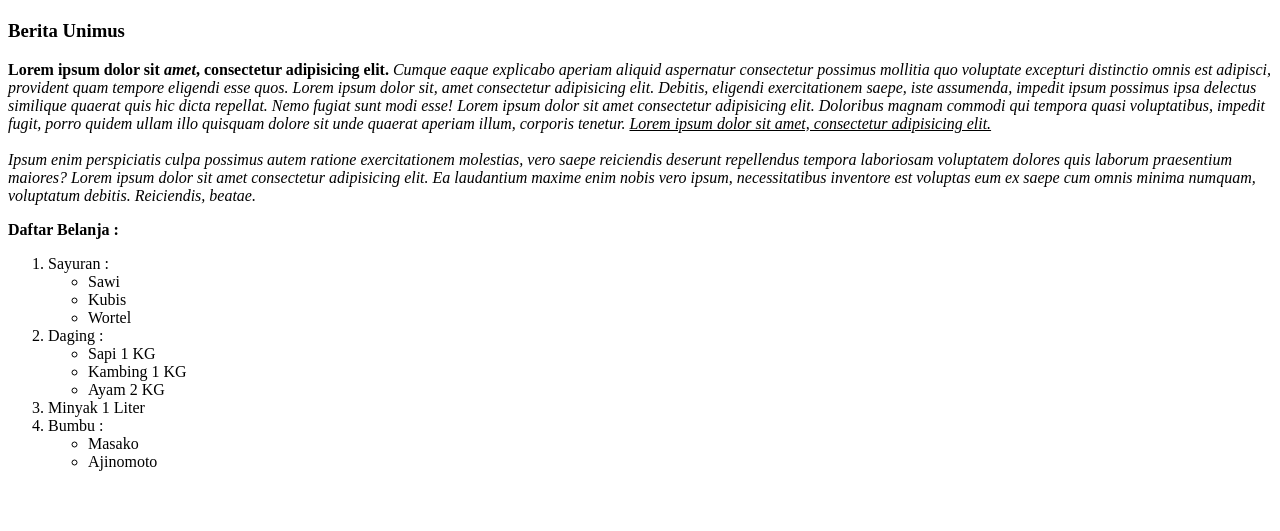
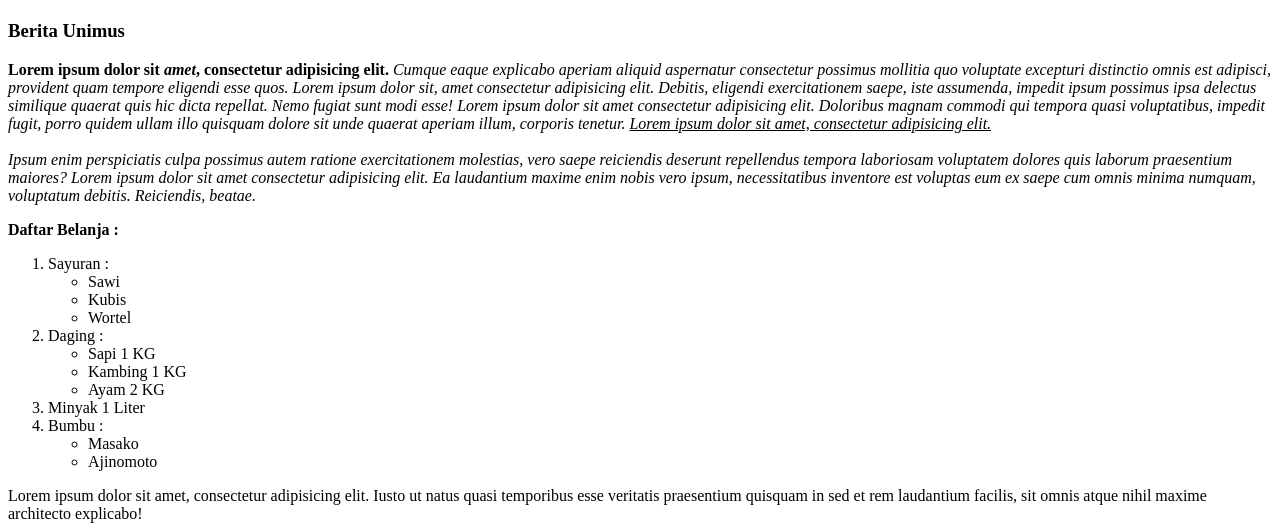
Before and after one commit to basirudinansor/Informatika, a plain HTML site: page index.html in a window 1280 px wide. Shown: the part 283-814 px from the top of the page. Drawn offline with Linux system fonts and the light colour scheme.

Commit message:
add lorem

```diff
--- a/index.html
+++ b/index.html
@@ -43,5 +43,6 @@
             <li>Ajinomoto</li>
         </ul>
     </ol>
+    Lorem ipsum dolor sit amet, consectetur adipisicing elit. Iusto ut natus quasi temporibus esse veritatis praesentium quisquam in sed et rem laudantium facilis, sit omnis atque nihil maxime architecto explicabo!
 </body>
 </html>
```
